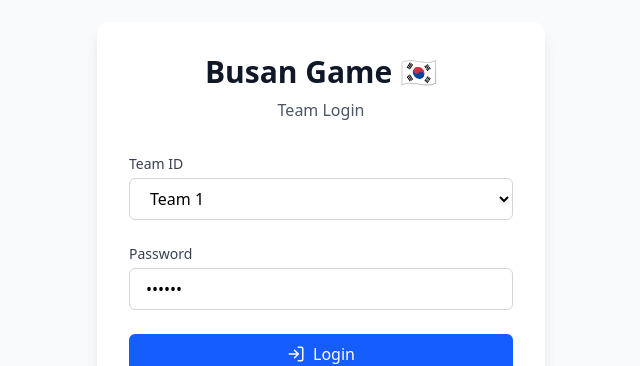
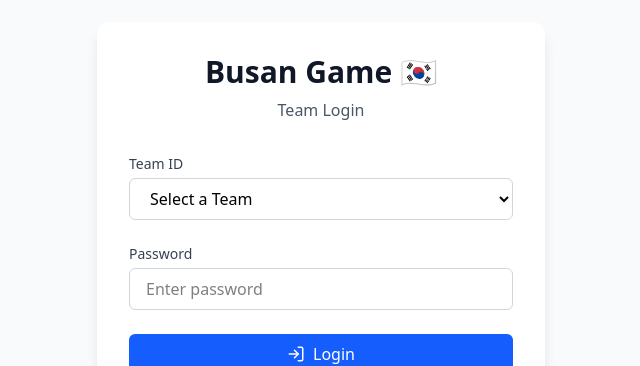
Before and after one commit to prisken/busangame, a Next.js app: page / in a window 1280 px wide. Shown: the part 166-532 px from the top of the page, without its empty margins (319-959 px from the left). Built offline with nearby package versions, Linux system fonts and the light colour scheme.

Commit message:
Update: Remember login credentials and remove default values

```diff
--- a/app/page.tsx
+++ b/app/page.tsx
@@ -10,8 +10,8 @@ export default function Home() {
   const [loading, setLoading] = useState(false);
 
   // Login State
-  const [teamId, setTeamId] = useState('team1');
-  const [password, setPassword] = useState('busan1');
+  const [teamId, setTeamId] = useState('');
+  const [password, setPassword] = useState('');
   const [error, setError] = useState('');
 
   // Hydrate from localStorage if available (optional, but good for refresh)
@@ -20,6 +20,12 @@ export default function Home() {
     if (storedTeam) {
       setTeam(JSON.parse(storedTeam));
     }
+
+    // Load saved login credentials
+    const savedTeamId = localStorage.getItem('busan_saved_teamId');
+    const savedPassword = localStorage.getItem('busan_saved_password');
+    if (savedTeamId) setTeamId(savedTeamId);
+    if (savedPassword) setPassword(savedPassword);
   }, []);
 
   const handleLogin = async (e: React.FormEvent) => {
@@ -39,6 +45,10 @@ export default function Home() {
       if (data.success) {
         setTeam(data.team);
         localStorage.setItem('busan_team', JSON.stringify(data.team));
+
+        // Save credentials for next time
+        localStorage.setItem('busan_saved_teamId', teamId);
+        localStorage.setItem('busan_saved_password', password);
       } else {
         setError(data.message || 'Login failed');
       }
@@ -79,8 +89,12 @@ export default function Home() {
   const handleLogout = () => {
     setTeam(null);
     localStorage.removeItem('busan_team');
-    setTeamId('team1');
-    setPassword('busan1');
+    // We do NOT clear saved credentials on logout so they are there for next login
+    // If you want to clear them, uncomment the next lines:
+    // localStorage.removeItem('busan_saved_teamId');
+    // localStorage.removeItem('busan_saved_password');
+    // setTeamId('team1');
+    // setPassword('busan1');
   };
 
   const handleNameChange = async () => {
@@ -120,6 +134,7 @@ export default function Home() {
                 onChange={(e) => setTeamId(e.target.value)}
                 className="w-full px-4 py-2 border border-gray-300 rounded-md focus:ring-2 focus:ring-blue-500 focus:border-blue-500"
               >
+                <option value="" disabled>Select a Team</option>
                 {Array.from({ length: 10 }, (_, i) => (
                   <option key={i} value={`team${i + 1}`}>Team {i + 1}</option>
                 ))}
```
